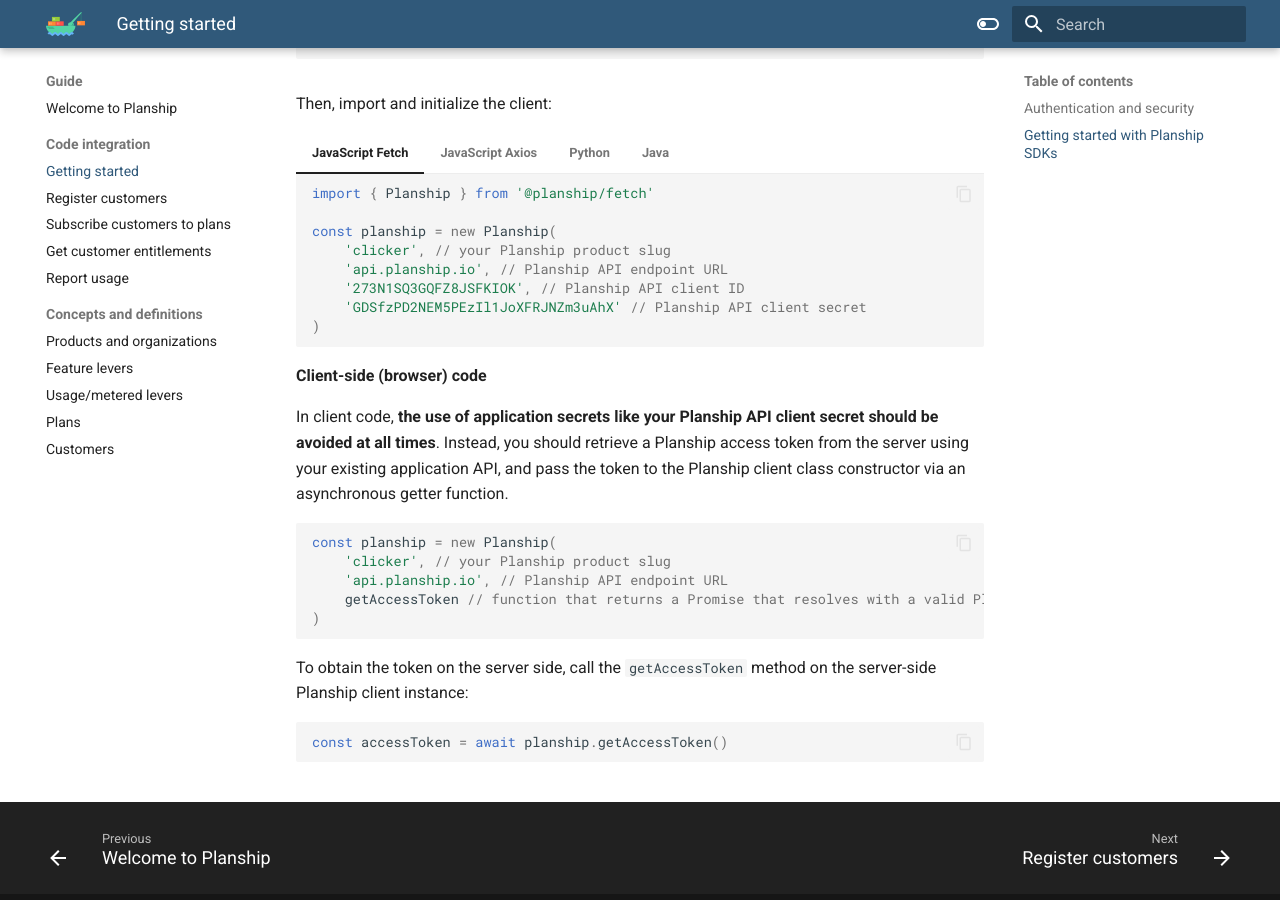
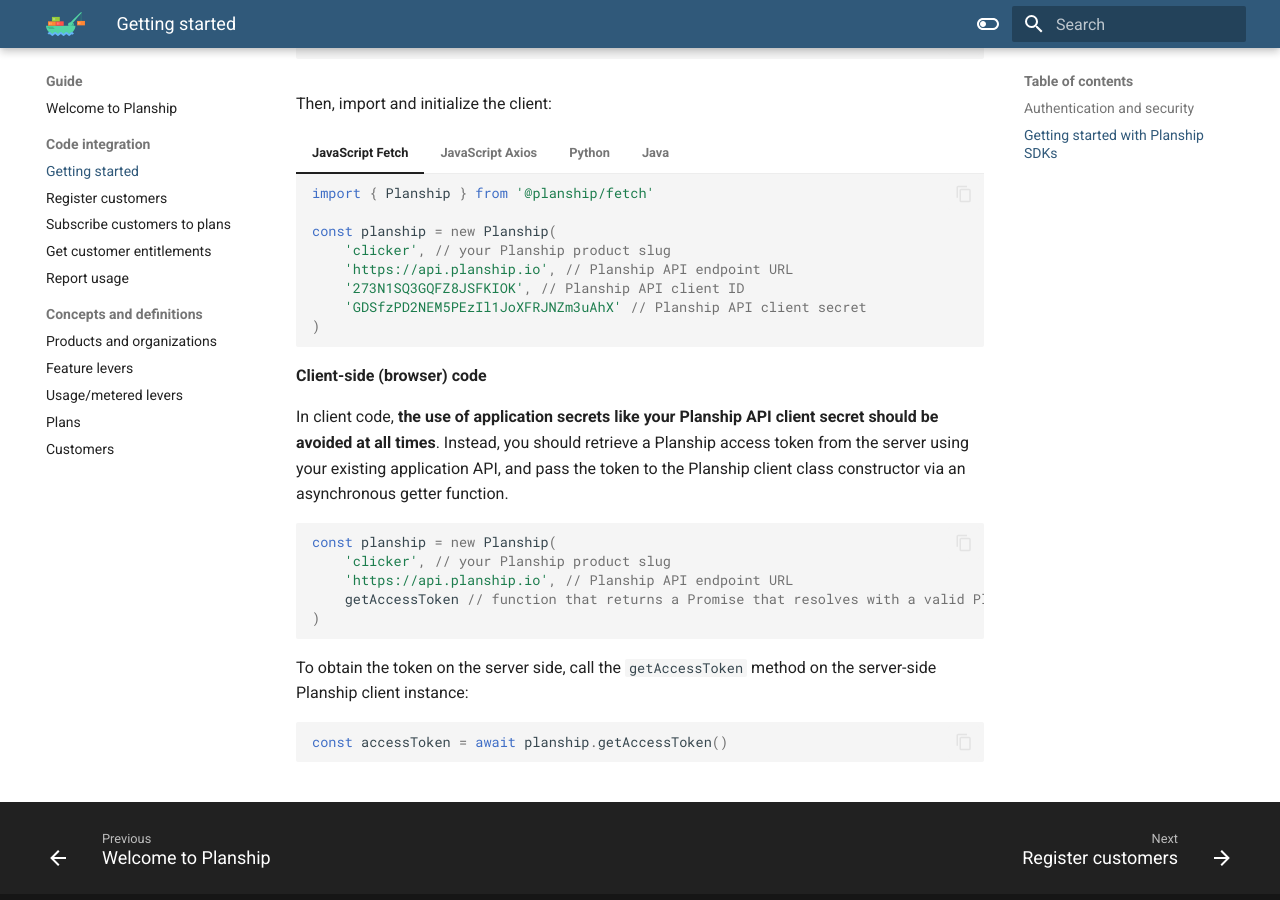
Before and after one commit to planship/planship-docs, an MkDocs documentation site: the page built from docs/integration/index.md, in a window 1280 px wide and 900 px high, scrolled down 1267 px. Built offline with MkDocs 1.6.1 and Material for MkDocs 9.7.7, drawn with Linux system fonts in a browser that asks for light colours; part of the change alters nothing that is shown.

Commit message:
Fix Planship API urls in code samples.

````diff
--- a/docs/integration/index.md
+++ b/docs/integration/index.md
@@ -90,7 +90,7 @@ Then, import and initialize the client:
 
     const planship = new Planship(
         'clicker', // your Planship product slug
-        'api.planship.io', // Planship API endpoint URL
+        'https://api.planship.io', // Planship API endpoint URL
         '273N1SQ3GQFZ8JSFKIOK', // Planship API client ID
         'GDSfzPD2NEM5PEzIl1JoXFRJNZm3uAhX' // Planship API client secret
     )
@@ -103,7 +103,7 @@ Then, import and initialize the client:
     ``` js
     const planship = new Planship(
         'clicker', // your Planship product slug
-        'api.planship.io', // Planship API endpoint URL
+        'https://api.planship.io', // Planship API endpoint URL
         getAccessToken // function that returns a Promise that resolves with a valid Planship access token
     )
     ```
@@ -121,7 +121,7 @@ Then, import and initialize the client:
 
     const planship = new Planship(
         'clicker', // your Planship product slug
-        'api.planship.io', // Planship API endpoint URL
+        'https://api.planship.io', // Planship API endpoint URL
         '273N1SQ3GQFZ8JSFKIOK', // Planship API client ID
         'GDSfzPD2NEM5PEzIl1JoXFRJNZm3uAhX' // Planship API client secret
     )
@@ -134,7 +134,7 @@ Then, import and initialize the client:
     ``` js
     const planship = new Planship(
         'clicker', // your Planship product slug
-        'api.planship.io', // Planship API endpoint URL
+        'https://api.planship.io', // Planship API endpoint URL
         getAccessToken // function that returns a Promise that resolves with a valid Planship access token
     )
     ```
@@ -152,7 +152,7 @@ Then, import and initialize the client:
 
     planship = Planship(
         "clicker", # your Planship product slug
-        "api.planship.io", # Planship API endpoint URL
+        "https://api.planship.io", # Planship API endpoint URL
         "273N1SQ3GQFZ8JSFKIOK", # Planship API client ID
         "GDSfzPD2NEM5PEzIl1JoXFRJNZm3uAhX" # Planship API client secret
     )
@@ -165,7 +165,7 @@ Then, import and initialize the client:
 
     Planship planship = new Planship(
         "clicker", // your Planship product slug
-        "api.planship.io", // Planship API endpoint URL
+        "https://api.planship.io", // Planship API endpoint URL
         "273N1SQ3GQFZ8JSFKIOK", //Planship API client ID
         "GDSfzPD2NEM5PEzIl1JoXFRJNZm3uAhX" // Planship API client secret
     )
````
